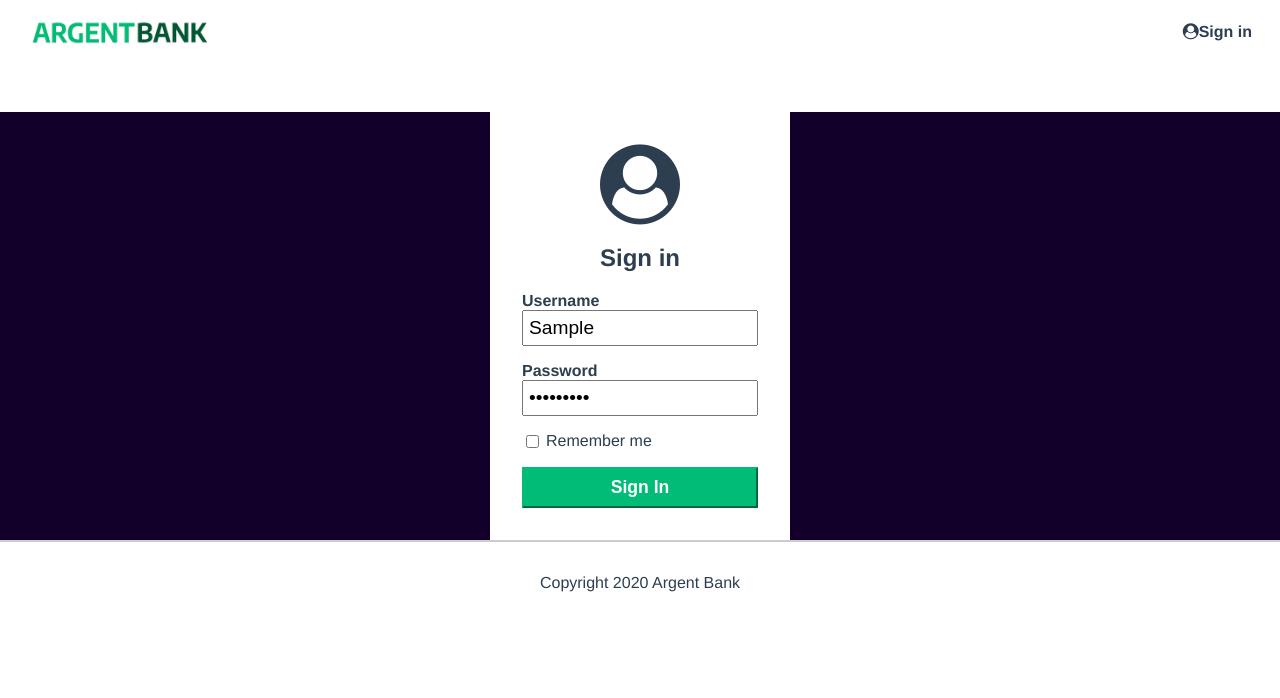
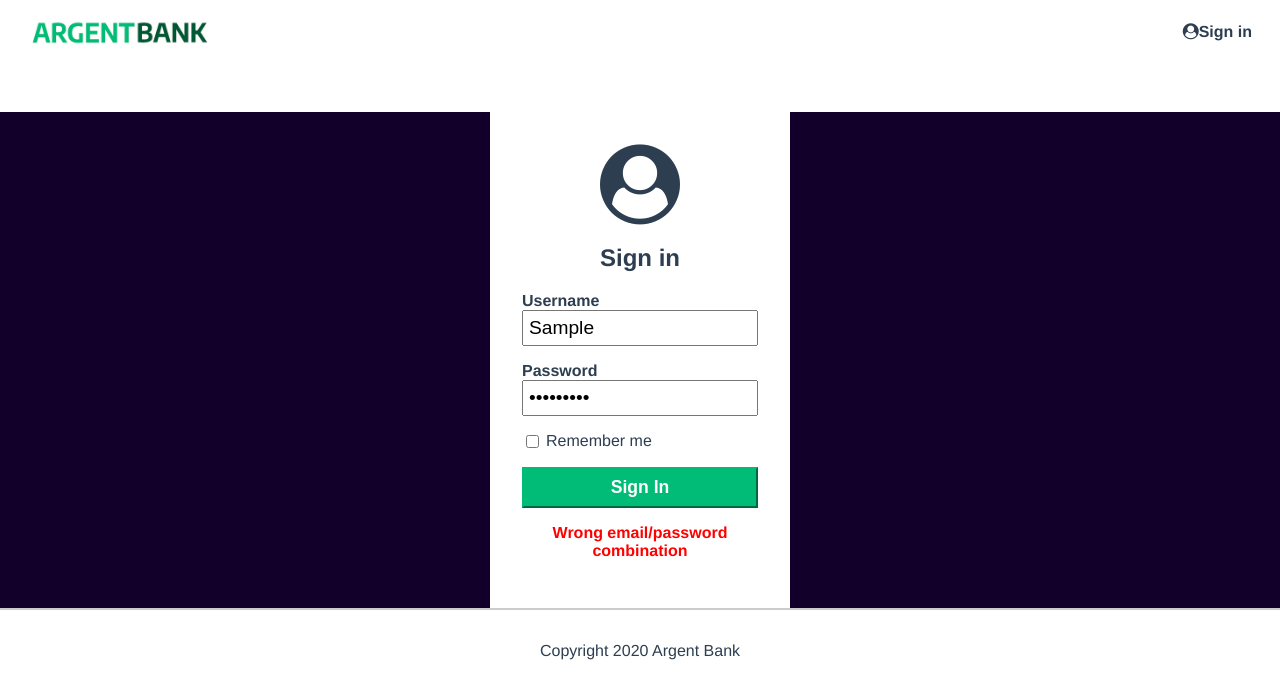
Before and after one commit to SebastienStordeur/Argent-Bank, a React (Create React App) app: page /sign-in in a window 1280 px wide. Both pictures are taken after typing "Sample", "Sample123" into the empty fields and a click on the button "Sign In". Shown: the top 698 px of the page. Built offline with nearby package versions, Linux system fonts and the light colour scheme; no server answers.

Commit message:
login form validation

```diff
--- a/src/components/Forms/InputValidator/InputValidator.tsx
+++ b/src/components/Forms/InputValidator/InputValidator.tsx
@@ -5,7 +5,7 @@ interface InputValidatorI {
   className: string;
 }
 
-const InputValidator: React.FC<InputValidatorI> = (props: InputValidatorI) => {
+const InputValidator: React.FC<InputValidatorI> = (props) => {
   return <div className={props.className}>{props.children}</div>;
 };
 
--- a/src/components/Forms/SigninForm/SignInForm.tsx
+++ b/src/components/Forms/SigninForm/SignInForm.tsx
@@ -1,12 +1,11 @@
-import React, { useRef } from "react";
+import React, { useRef, useState } from "react";
+import { useNavigate } from "react-router-dom";
+import { useDispatch } from "react-redux";
+import { authActions } from "../../../store/auth";
 import axios from "axios";
-import { useDispatch } from "react-redux";
 
 import InputValidator from "../InputValidator/InputValidator";
 import Input from "../../UI/Input";
-import { authActions } from "../../../store/auth";
-/* import { loginHandler } from "../../services/Login"; */
-import { useNavigate } from "react-router-dom";
 
 const SignInForm: React.FC = () => {
   const enteredUsernameInputRef = useRef<HTMLInputElement>(null);
@@ -16,10 +15,10 @@ const SignInForm: React.FC = () => {
   const navigate = useNavigate();
   const dispatch = useDispatch();
 
+  const [isUser, setIsUser] = useState<boolean>(true);
+
   const handleSubmit = (event: React.FormEvent<HTMLFormElement>) => {
     event.preventDefault();
-
-    //validation forms a faire
 
     const formValues = {
       email: enteredUsernameInputRef.current?.value,
@@ -32,12 +31,11 @@ const SignInForm: React.FC = () => {
         .then((res) => {
           if (res.status !== 200) return;
 
+          setIsUser(true);
           dispatch(authActions.login(res.data.body.token));
           navigate("/user", { replace: true });
         })
-        .catch((error) => console.error(error));
-
-      /* loginHandler(formValues, token); */
+        .catch(() => setIsUser(false));
     } catch (error) {}
   };
   return (
@@ -55,6 +53,10 @@ const SignInForm: React.FC = () => {
         <label htmlFor="remember-me">Remember me</label>
       </InputValidator>
       <button className="sign-in-button">Sign In</button>
+
+      {!isUser && (
+        <p className="login-error">Wrong email/password combination</p>
+      )}
     </form>
   );
 };
--- a/src/components/Header/Navbar/Navbar.tsx
+++ b/src/components/Header/Navbar/Navbar.tsx
@@ -4,7 +4,7 @@ interface NavI {
   children: React.ReactNode;
 }
 
-const Navbar: React.FC<NavI> = (props: NavI) => {
+const Navbar: React.FC<NavI> = (props) => {
   return <nav className="main-nav">{props.children}</nav>;
 };
 
--- a/src/components/transactions/Transaction.tsx
+++ b/src/components/transactions/Transaction.tsx
@@ -1,6 +1,5 @@
-import React, { useState } from "react";
+import React from "react";
 
-import EditForm from "../Forms/EditForm/EditForm";
 import Button from "../UI/Button";
 
 interface TransactionI {
@@ -9,13 +8,7 @@ interface TransactionI {
   state: string;
 }
 
-const Transaction: React.FC<TransactionI> = (props: TransactionI) => {
-  const [formIsShown, setFormIsShown] = useState<boolean>(false);
-
-  const toggleFormHandler = () => {
-    setFormIsShown(true);
-  };
-
+const Transaction: React.FC<TransactionI> = (props) => {
   return (
     <section className="account">
       <div className="account-content-wrapper">
--- a/src/pages/UserPage.tsx
+++ b/src/pages/UserPage.tsx
@@ -1,12 +1,13 @@
 import React, { useEffect, useState } from "react";
+import { RootState } from "../store/index";
 import { useDispatch, useSelector } from "react-redux";
+import { authActions } from "../store/auth";
+
 import axios from "axios";
-import { authActions } from "../store/auth";
 import transactions from "../data/transactions.json";
 
 import Transaction from "../components/transactions/Transaction";
 import Button from "../components/UI/Button";
-import { RootState } from "../store/index";
 import EditForm from "../components/Forms/EditForm/EditForm";
 
 const UserPage: React.FC = () => {
--- a/src/styles/style.css
+++ b/src/styles/style.css
@@ -344,3 +344,8 @@ body {
   font-size: 12px;
   font-weight: 700;
 }
+
+.login-error {
+  color: red;
+  font-weight: 700;
+}
```
